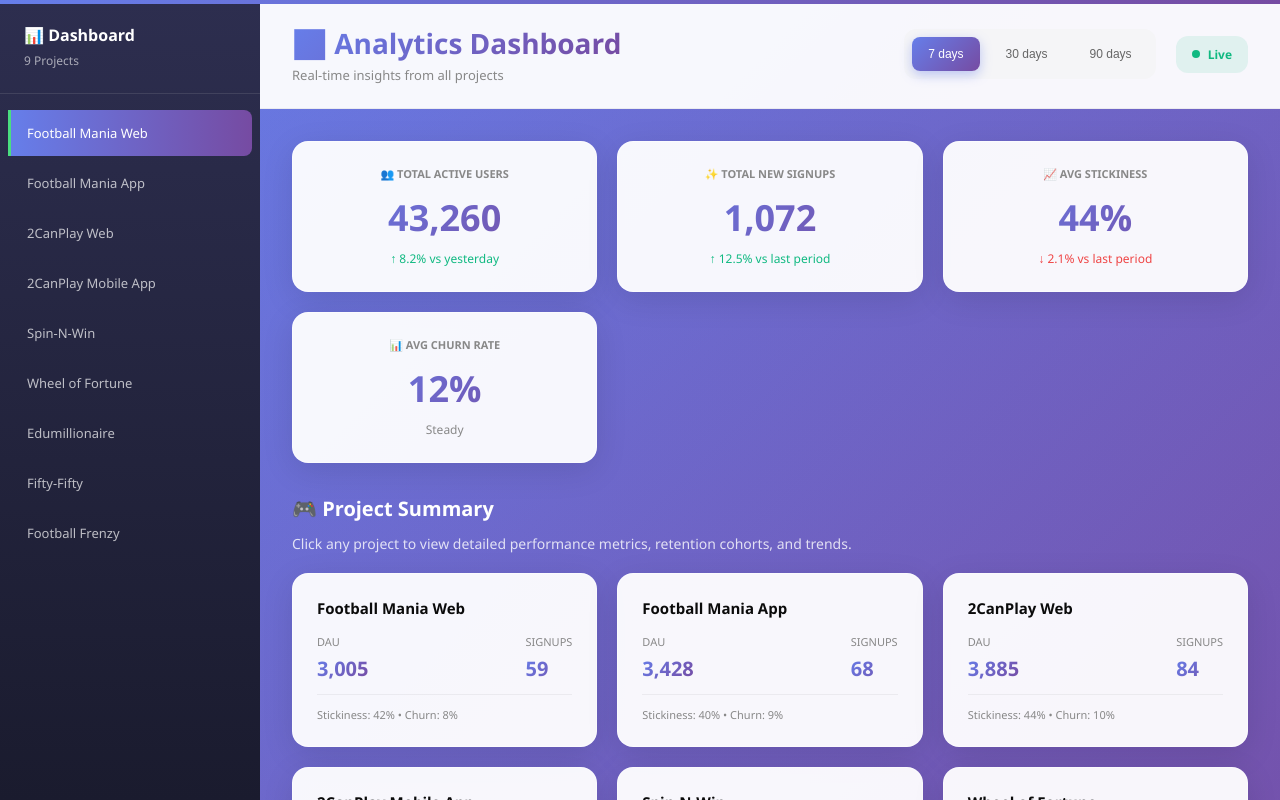
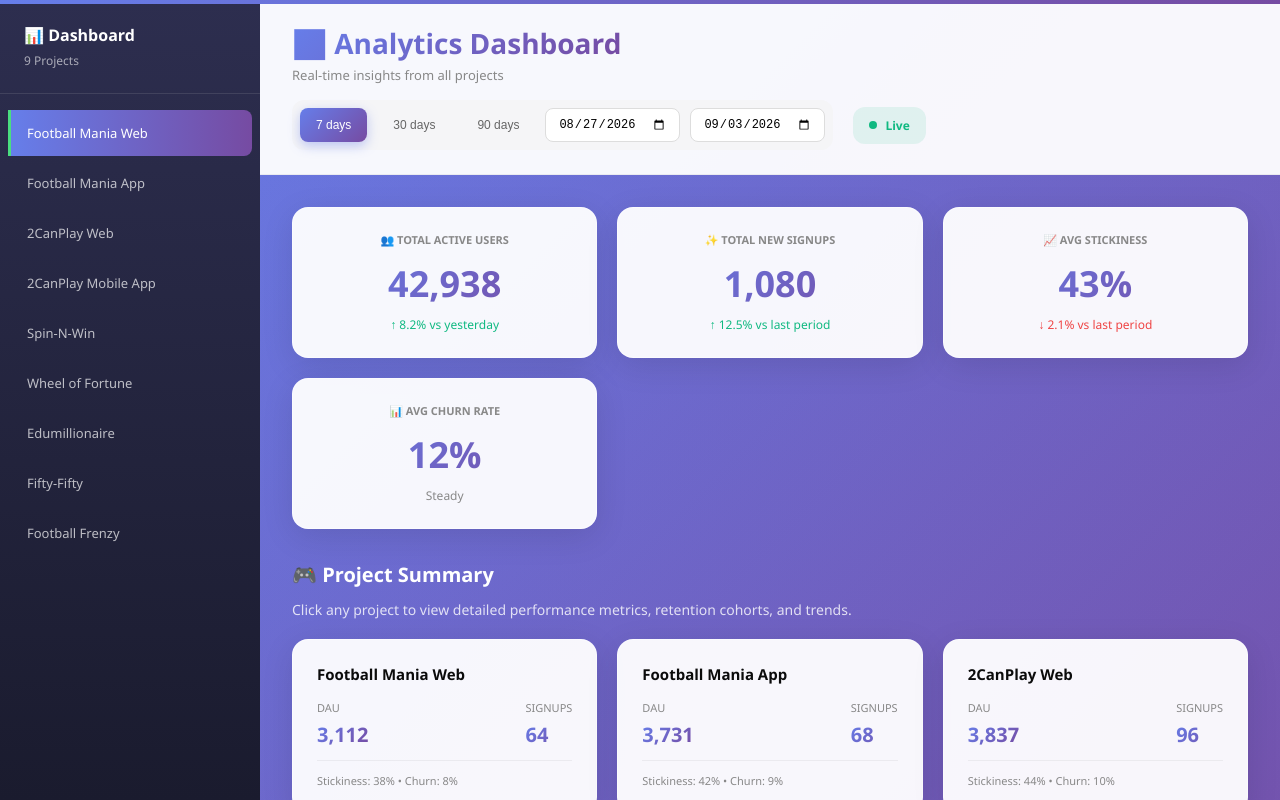
Before and after one commit to adeoyebisola8-source/mix-dashboard, a website: page public/index.html in a window 1280 px wide. Both pictures are taken after a click on the button "7 days". Shown: the top 800 px of the page. Drawn offline with nearby package versions, Linux system fonts and the light colour scheme.

Commit message:
Update index.html

```diff
--- a/public/index.html
+++ b/public/index.html
@@ -18,13 +18,15 @@
         .project-item:hover { background: rgba(255,255,255,0.1); color: white; }
         .project-item.active { background: linear-gradient(90deg, #667eea, #764ba2); border-left-color: #4ade80; color: white; font-weight: 500; }
         .main { flex: 1; margin-left: 260px; display: flex; flex-direction: column; }
-        .header { background: rgba(255,255,255,0.95); padding: 24px 32px; display: flex; justify-content: space-between; align-items: center; border-bottom: 1px solid rgba(0,0,0,0.05); }
+        .header { background: rgba(255,255,255,0.95); padding: 24px 32px; display: flex; justify-content: space-between; align-items: center; border-bottom: 1px solid rgba(0,0,0,0.05); flex-wrap: wrap; gap: 16px; }
         .header-left h1 { font-size: 28px; font-weight: 700; background: linear-gradient(135deg, #667eea, #764ba2); -webkit-background-clip: text; -webkit-text-fill-color: transparent; margin-bottom: 4px; }
         .header-left p { font-size: 13px; color: #888; }
-        .header-right { display: flex; gap: 20px; align-items: center; }
-        .date-controls { display: flex; gap: 10px; background: #f5f5f7; padding: 8px; border-radius: 12px; }
-        .date-button { padding: 10px 16px; background: transparent; border: none; border-radius: 8px; cursor: pointer; font-size: 12px; font-weight: 500; color: #666; transition: 0.3s; }
+        .header-right { display: flex; gap: 20px; align-items: center; flex-wrap: wrap; }
+        .date-controls { display: flex; gap: 10px; background: #f5f5f7; padding: 8px; border-radius: 12px; align-items: center; }
+        .date-button { padding: 10px 16px; background: transparent; border: none; border-radius: 8px; cursor: pointer; font-size: 12px; font-weight: 500; color: #666; transition: 0.3s; white-space: nowrap; }
         .date-button.active { background: linear-gradient(135deg, #667eea, #764ba2); color: white; box-shadow: 0 4px 12px rgba(102, 126, 234, 0.4); }
+        .date-inputs { display: flex; gap: 10px; align-items: center; }
+        .date-input { padding: 8px 12px; border: 1px solid #ddd; border-radius: 8px; font-size: 12px; }
         .live-indicator { display: flex; align-items: center; gap: 8px; background: rgba(16, 185, 129, 0.1); padding: 10px 16px; border-radius: 12px; }
         .live-dot { width: 8px; height: 8px; background: #10b981; border-radius: 50%; animation: pulse 2s infinite; }
         @keyframes pulse { 0%, 100% { opacity: 1; } 50% { opacity: 0.5; } }
@@ -76,6 +78,8 @@
                         <button class="date-button active" onclick="setDateRange(7)">7 days</button>
                         <button class="date-button" onclick="setDateRange(30)">30 days</button>
                         <button class="date-button" onclick="setDateRange(90)">90 days</button>
+                        <input type="date" id="fromDate" class="date-input" onchange="setCustomDateRange()">
+                        <input type="date" id="toDate" class="date-input" onchange="setCustomDateRange()">
                     </div>
                     <div class="live-indicator">
                         <div class="live-dot"></div>
@@ -96,10 +100,20 @@
         let selectedProject = null;
         let dashboardData = {};
         let chartInstance = null;
+        let currentDateRange = { days: 30, from: null, to: null };
 
         function init() {
             renderSidebar();
+            setDefaultDates();
             refreshData();
+        }
+
+        function setDefaultDates() {
+            const today = new Date();
+            const thirtyDaysAgo = new Date(today.getTime() - 30 * 24 * 60 * 60 * 1000);
+
+            document.getElementById('fromDate').value = thirtyDaysAgo.toISOString().split('T')[0];
+            document.getElementById('toDate').value = today.toISOString().split('T')[0];
         }
 
         function renderSidebar() {
@@ -133,6 +147,24 @@
         function setDateRange(days) {
             document.querySelectorAll('.date-button').forEach(btn => btn.classList.remove('active'));
             event.target.classList.add('active');
+
+            currentDateRange.days = days;
+            currentDateRange.from = null;
+            currentDateRange.to = null;
+
+            const today = new Date();
+            const fromDate = new Date(today.getTime() - days * 24 * 60 * 60 * 1000);
+            document.getElementById('fromDate').value = fromDate.toISOString().split('T')[0];
+            document.getElementById('toDate').value = today.toISOString().split('T')[0];
+
+            refreshData();
+        }
+
+        function setCustomDateRange() {
+            document.querySelectorAll('.date-button').forEach(btn => btn.classList.remove('active'));
+            currentDateRange.from = document.getElementById('fromDate').value;
+            currentDateRange.to = document.getElementById('toDate').value;
+            refreshData();
         }
 
         function refreshData() {
@@ -143,6 +175,8 @@
                 const baseWAU = Math.round(baseDAU * 1.8);
                 const baseSignups = 50 + (index * 15);
                 const stickiness = Math.round((baseDAU / baseMAU) * 100);
+                const avgSessionLength = 8 + (index * 2); // minutes
+                const sessionsPerUser = 4 + (index * 0.5);
 
                 dashboardData[index] = {
                     name: name,
@@ -152,6 +186,8 @@
                     signups: baseSignups + Math.floor(Math.random() * 20),
                     stickiness: stickiness + Math.floor(Math.random() * 5),
                     churnRate: 8 + index,
+                    sessionLength: avgSessionLength + Math.random() * 3,
+                    sessionFrequency: sessionsPerUser + Math.random() * 1,
                     retention: { d0: 100, d1: 92 - (index % 3), d7: 68 - (index % 4), d30: 34 - (index % 5) }
                 };
             });
@@ -237,6 +273,8 @@
                     <div class="metric-card"><div class="metric-label">Weekly Active</div><div class="metric-value">${data.wau.toLocaleString()}</div><div class="metric-change positive">↑ 2.8%</div></div>
                     <div class="metric-card"><div class="metric-label">Stickiness</div><div class="metric-value">${data.stickiness}%</div><div class="metric-change negative">↓ 1.5%</div></div>
                     <div class="metric-card"><div class="metric-label">Churn Rate</div><div class="metric-value">${data.churnRate}%</div><div class="metric-change">Steady</div></div>
+                    <div class="metric-card"><div class="metric-label">⏱️ Avg Session Length</div><div class="metric-value">${data.sessionLength.toFixed(1)}m</div><div class="metric-change positive">↑ 2.3%</div></div>
+                    <div class="metric-card"><div class="metric-label">🔄 Sessions Per User</div><div class="metric-value">${data.sessionFrequency.toFixed(1)}</div><div class="metric-change positive">↑ 4.1%</div></div>
                 </div>
                 <div class="retention-section">
                     <div class="retention-title">📊 Retention Cohort Analysis</div>
```
